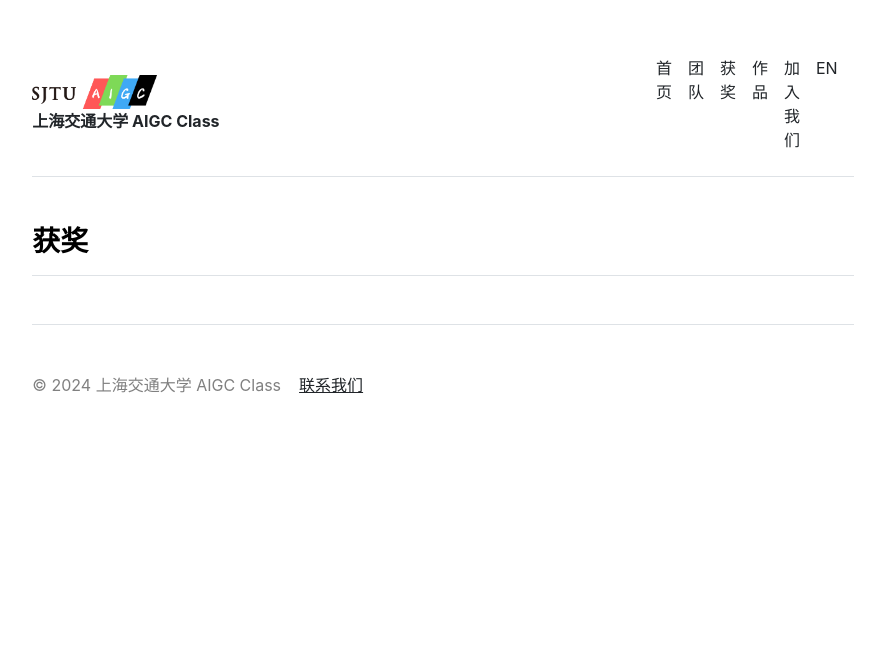
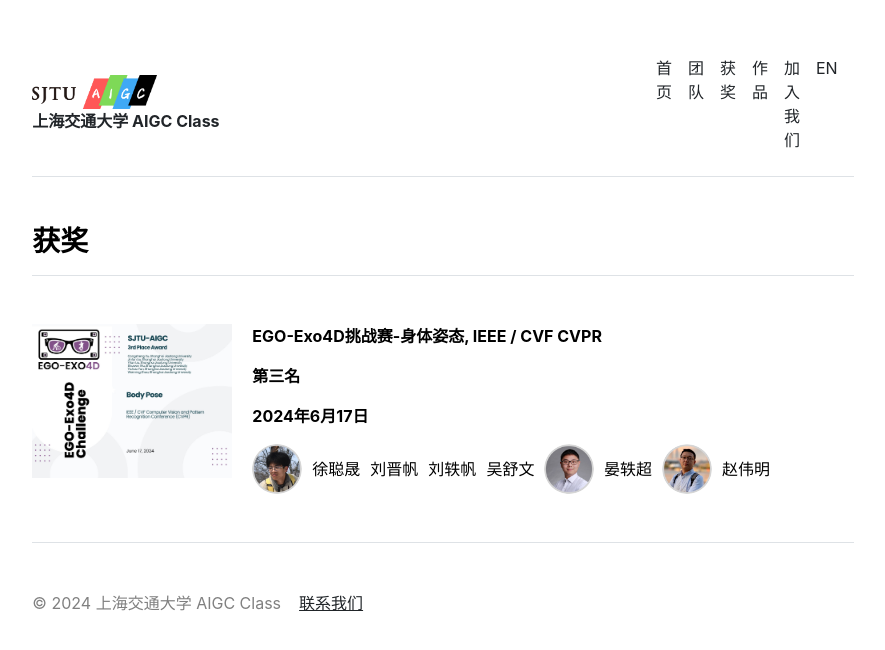
Before and after one commit to SJTU-AIGC/cn, a Jekyll site: the page built from awards.md, in a window 1280 px wide. Shown: the top 650 px of the page, without its empty margins (197-1082 px from the left). Built offline with Jekyll 4.4.1, drawn with Linux system fonts in a browser that asks for light colours.

Commit message:
update awards

```diff
--- a/_layouts/awards.html
+++ b/_layouts/awards.html
@@ -2,6 +2,103 @@
 layout: default
 ---
 
-{{ content }}
+<h3 class="fw-bold border-bottom pb-3 mb-5">获奖</h3>
 
-<h3 class="fw-bold border-bottom pb-3 mb-5">获奖</h3>
+<!-- 2024/06/20 CVPR -->
+<div class="award">
+    <div class="award-image">
+      <img src="assets/img/awards/20240620_CVPR_Challange.jpg" alt="20240620 CVPR Challange 3rd Place">
+    </div>
+    <div class="award-details">
+      <p><strong>EGO-Exo4D挑战赛-身体姿态, IEEE / CVF CVPR</strong></p>
+      <p><strong>第三名</strong></p>
+      <p><strong>2024年6月17日</strong></p>
+
+      <div class="winners-container">
+        <div class="winner-details">
+          <img src="assets/img/classof2023/xucongsheng.png" alt="Congsheng XU" class="winner-avatar">
+          <span>徐聪晟</span>
+        </div>
+        <div class="winner-details">
+          <!--<img src="path/to/winner2-image.jpg" alt="Jinfan LIU" class="winner-avatar">-->
+          <span>刘晋帆</span>
+        </div>
+        <div class="winner-details">
+          <!-- <img src="path/to/winner2-image.jpg" alt="Yifan LIU" class="winner-avatar"> -->
+          <span>刘轶帆</span>
+        </div>
+        <div class="winner-details">
+          <!-- <img src="path/to/winner2-image.jpg" alt="Shuwen WU" class="winner-avatar"> -->
+          <span>吴舒文</span>
+        </div>
+        <div class="winner-details">
+          <img src="assets/img/faculty/yanyichao.png" alt="Yichao YAN" class="winner-avatar">
+          <span>晏轶超</span>
+        </div>
+        <div class="winner-details">
+          <img src="assets/img/faculty/zhaoweiming.png" alt="Weiming ZHAO" class="winner-avatar">
+          <span>赵伟明</span>
+        </div>
+      </div>
+    </div>
+</div>
+
+
+
+<style>
+.award {
+  display: flex;
+  flex-wrap: wrap; /* allow newline in small screen */
+  margin-bottom: 20px;
+}
+
+.award-image {
+  flex: 0 1 200px;
+  margin-right: 20px;
+}
+
+.award-image img {
+  max-width: 100%;
+  height: auto;
+}
+
+.award-details {
+  flex: 1;
+}
+
+.winners-container {
+  display: flex;
+  flex-wrap: wrap;
+  gap: 10px; /* gap between winners */
+}
+
+.winner-details {
+  display: flex;
+  align-items: center;
+}
+
+.winner-avatar {
+  max-width: 50px;
+  height: 50px;
+  border-radius: 50%;
+  margin-right: 10px;
+}
+
+.winner-details span {
+  line-height: 50px; /* align with imgs */
+}
+
+/* media check for mobiles if width less than 768px*/
+@media (max-width: 768px) {
+  .award {
+    flex-direction: column; /* convert to column */
+  }
+  .award-image {
+    margin-bottom: 20px; /* bottom margin */
+    margin-right: 0; /* delete right margin */
+  }
+  .winners-container {
+    justify-content: center; /* center */
+  }
+}
+</style>
```
Also changed, not shown: assets/img/awards/20240620_CVPR_Challange.jpg (added).
